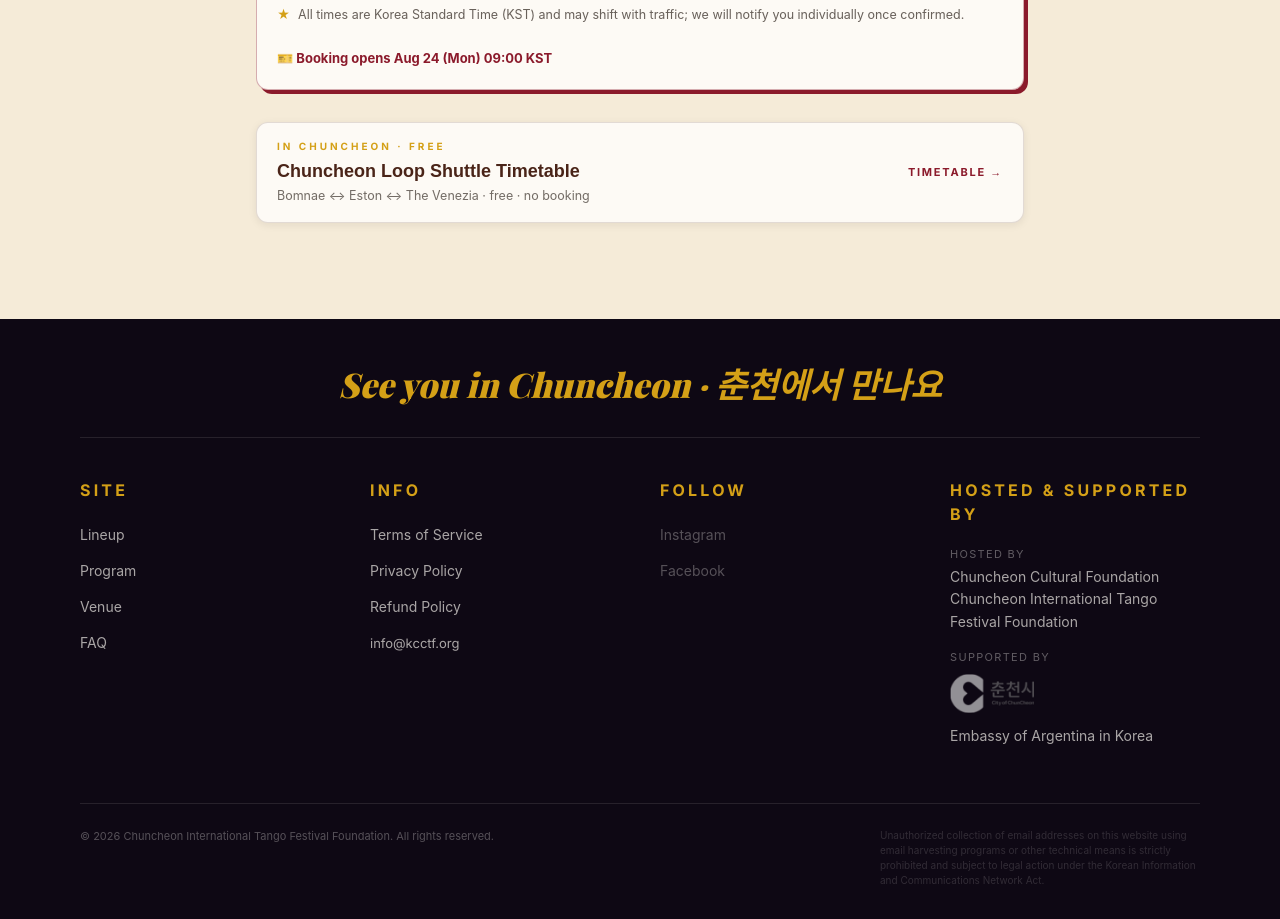
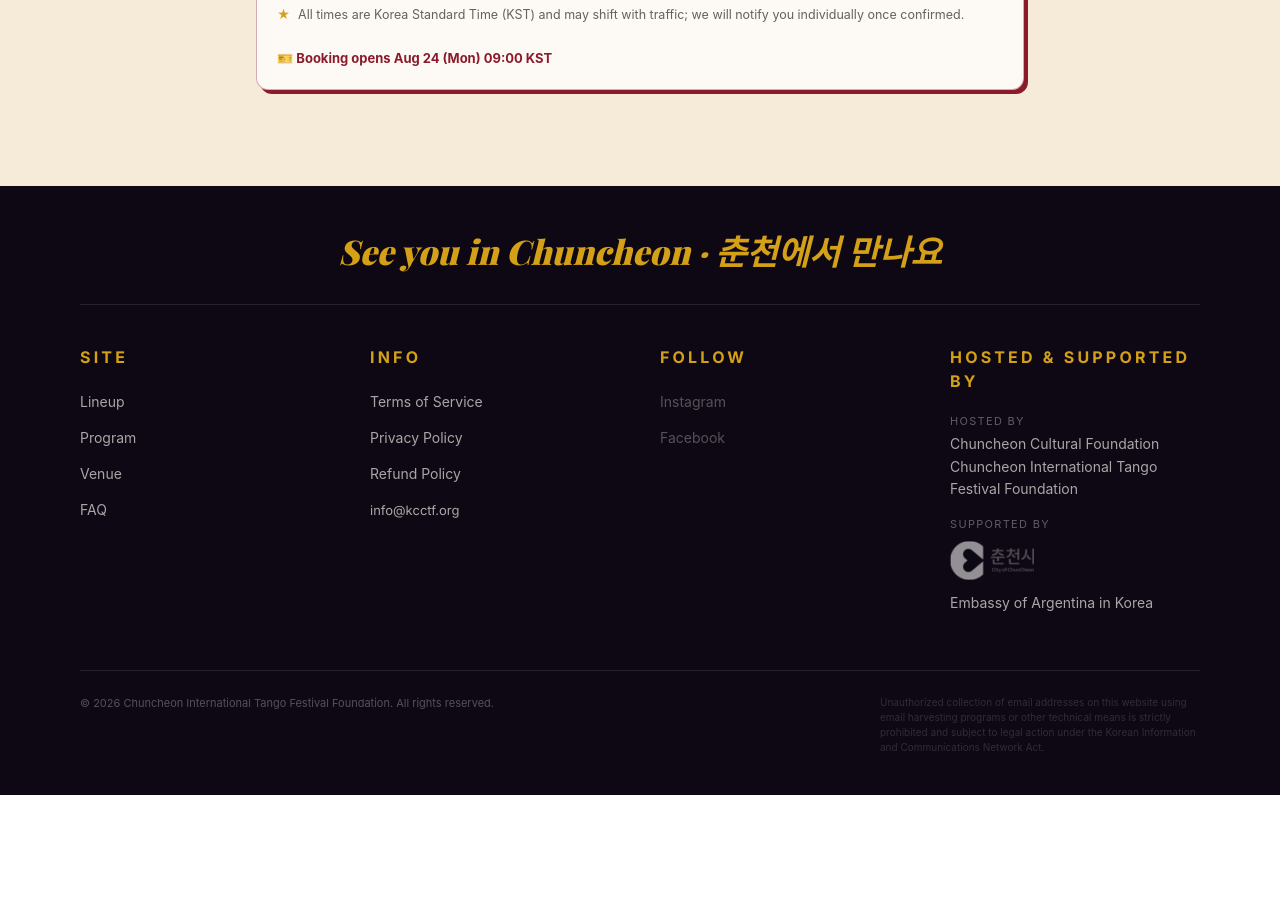
Before and after one commit to uedutainment-art/kcctf-website, a Next.js app: page /en/shuttle in a window 1280 px wide. Shown: the part 900-1819 px from the top of the page. After the commit the page ends 1695 px from the top, so only its background shows below. Built offline with nearby package versions, Linux system fonts and the light colour scheme; no server answers; a web font is replaced by a local one.

Commit message:
feat(shuttle): /shuttle 은 서울 셔틀 내용 + 신청 버튼만 (순환 카드 제거)
Co-Authored-By: Claude Fable 5 <noreply@anthropic.com>

```diff
--- a/app/[locale]/shuttle/page.tsx
+++ b/app/[locale]/shuttle/page.tsx
@@ -2,7 +2,7 @@ import type { Metadata } from 'next';
 import { Link } from '@/i18n/navigation';
 import { SHUTTLE, SALE_WINDOWS, isSaleOpen, isShuttleBookable, formatKRW } from '@/data/festival';
 
-// 서울 셔틀 안내 페이지 (모든 시각 한국시간) — 춘천 순환 시간표는 /shuttle/chuncheon
+// 서울 셔틀 안내 페이지 — 서울 셔틀 내용 + 신청 버튼만 (춘천 순환 시간표는 /shuttle/chuncheon, Travel 섹션에서 별도 링크)
 // 출처: 운영/스탭공지_정리_2026-08-23.md · 순환 시간표 = festival.ts LOOP_SHUTTLE
 
 const BOOK_SHUTTLE_URL = 'https://kcctf-5047d.web.app/register/chuncheon-citf-2026?mode=shuttle';
@@ -151,22 +151,6 @@ export default function ShutttlePage({ params: { locale } }: { params: { locale:
           </div>
         </section>
 
-        {/* ── 춘천 순환 셔틀은 별도 페이지 ───────────────────────── */}
-        <Link
-          href="/shuttle/chuncheon"
-          className="mt-8 flex items-center justify-between gap-4 rounded-lg border border-ink-soft/15 bg-warm-white px-5 py-4 shadow-card transition-transform hover:-translate-y-[2px]"
-        >
-          <span>
-            <span className="block font-en-body text-[10px] font-bold uppercase tracking-[0.3em] text-gold">In Chuncheon · Free</span>
-            <span className="mt-1 block font-kr-serif text-[18px] font-black text-ink-soft">
-              {isKo ? '춘천 순환 셔틀 시간표' : 'Chuncheon Loop Shuttle Timetable'}
-            </span>
-            <span className="mt-0.5 block font-kr-sans text-[12.5px] text-charcoal/65">
-              {isKo ? '봄내체육관 ↔ 에스턴 ↔ 더베네치아 · 무료 · 예약 없이 선착순' : 'Bomnae ↔ Eston ↔ The Venezia · free · no booking'}
-            </span>
-          </span>
-          <span className="shrink-0 font-en-body text-[11px] font-bold uppercase tracking-[0.16em] text-burgundy">{isKo ? '시간표' : 'Timetable'} →</span>
-        </Link>
       </div>
     </div>
   );
```
